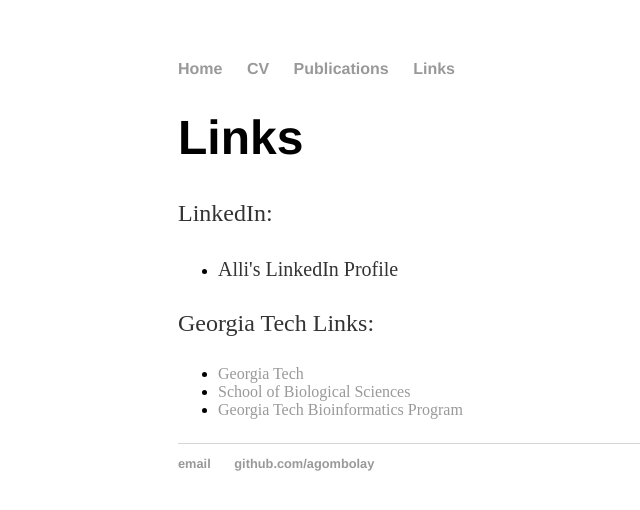
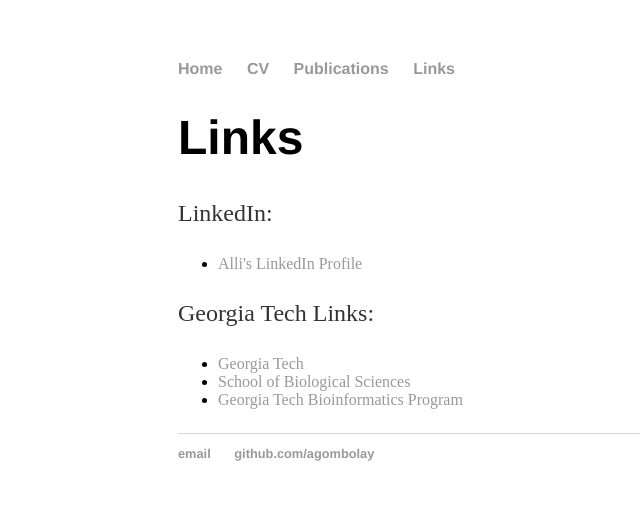
Before and after one commit to agombolay/agombolay.github.io, a Jekyll site: the page built from Links/index.html, in a window 1280 px wide. Shown: the top 510 px of the page, without its empty margins (14-654 px from the left). Built offline with Jekyll 4.4.1, drawn with Linux system fonts in a browser that asks for light colours.

Commit message:
Update index.html

```diff
--- a/Links/index.html
+++ b/Links/index.html
@@ -7,7 +7,7 @@ title: Alli Gombolay
 
 	<p>LinkedIn:
 	<ul>
-		<li><p style="font-size:20px"<a href="https://www.linkedin.com/in/alli-gombolay-05b82738">Alli's LinkedIn Profile</a></p></li>
+		<li><a href="https://www.linkedin.com/in/alli-gombolay-05b82738">Alli's LinkedIn Profile</a></li>
 	</ul>
 	</p>
 
```
